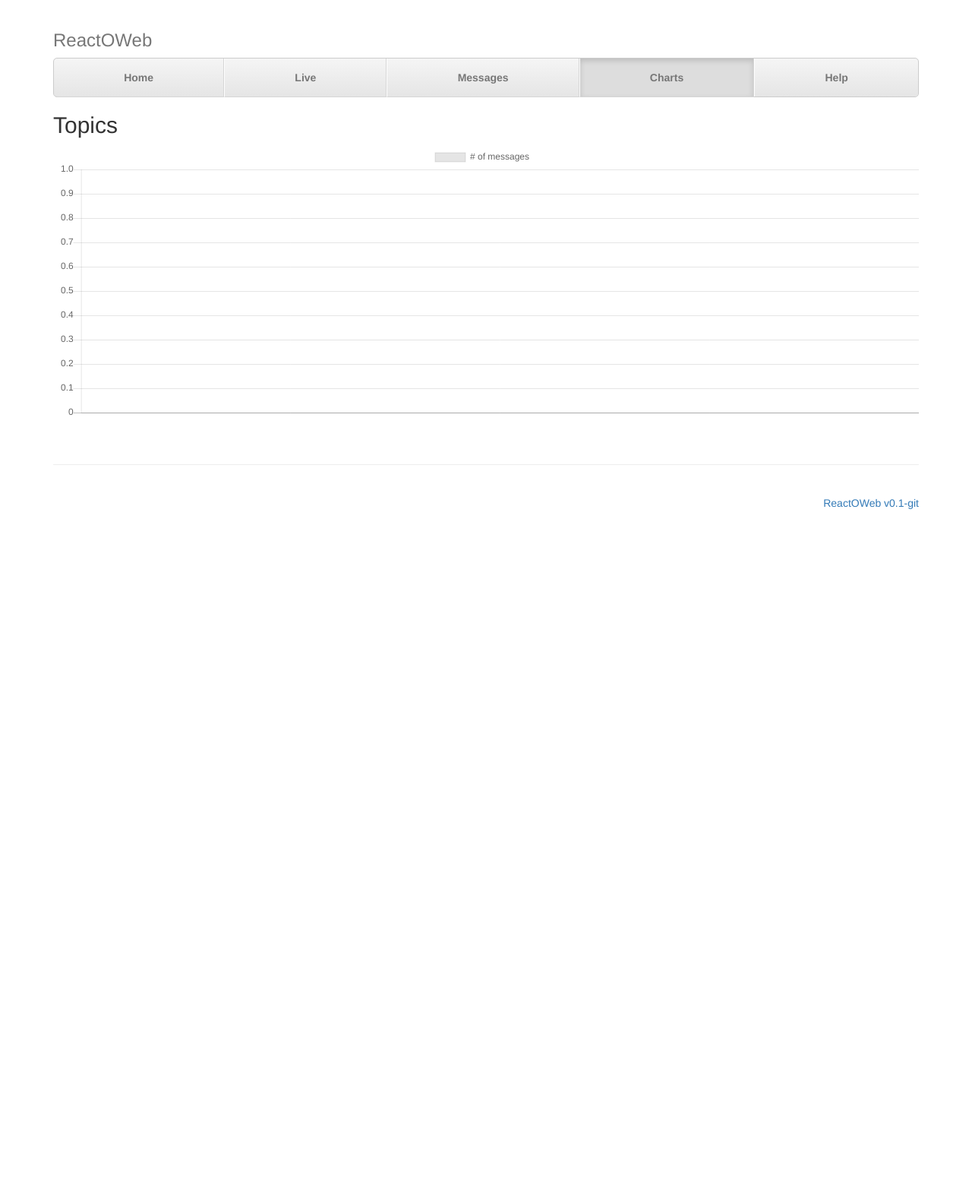
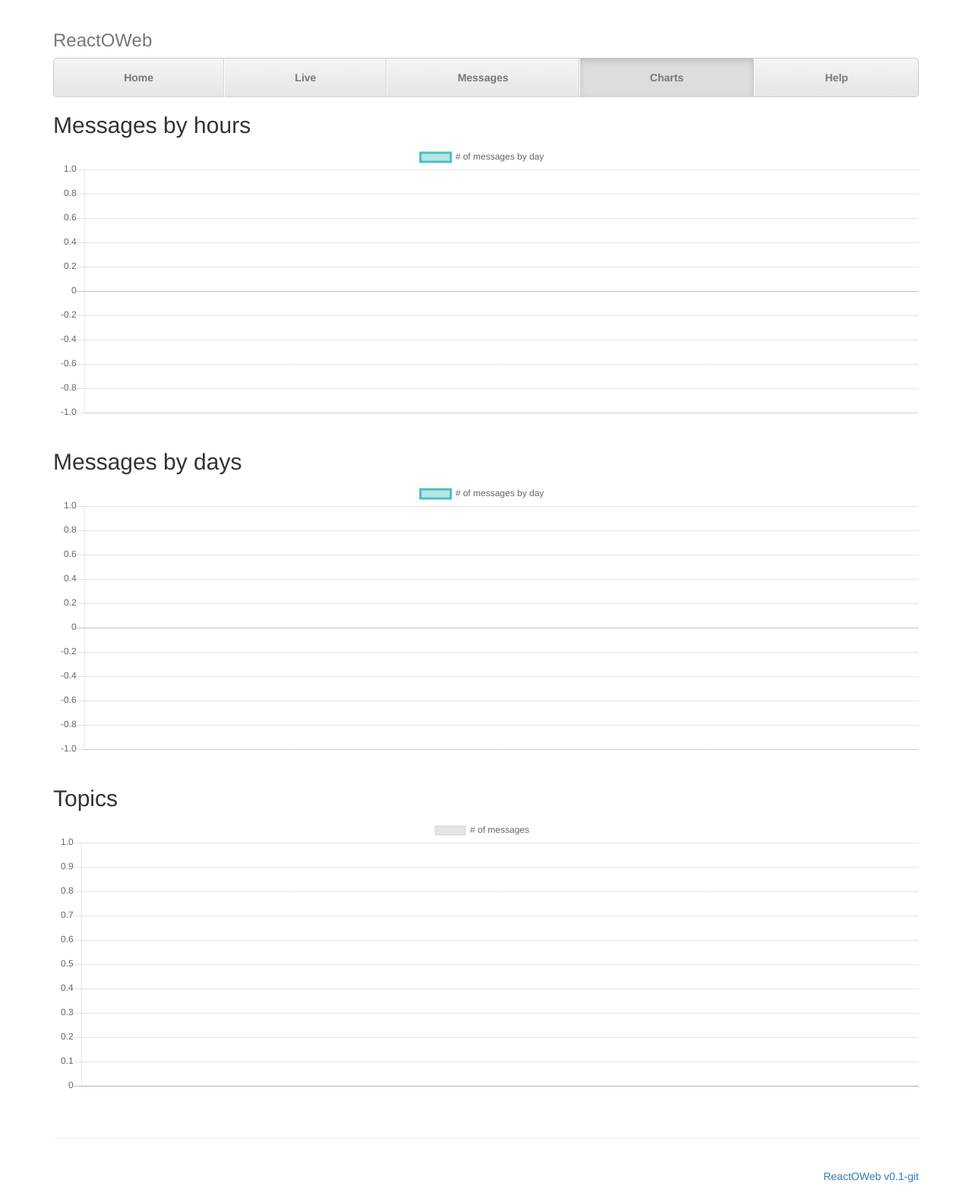
Before and after one commit to ivoire/ReactOWeb, a Django app: template ReactOWeb/templates/ReactOWeb/charts.html in a window 1280 px wide. Shown: the whole page at 76% size. Before the commit the page ends 670 px from the top, so only its background shows below. Run offline with Django 3.2, Linux system fonts and the light colour scheme; the template is opened without the code that fills it, so the values that code supplies are empty; some libraries are stand-ins or nearby versions.

Commit message:
Chart: add per day and per hour charts

```diff
--- a/ReactOWeb/templates/ReactOWeb/charts.html
+++ b/ReactOWeb/templates/ReactOWeb/charts.html
@@ -7,6 +7,14 @@
 
 {% block body %}
 <div class="row">
+  <div class="col-md-12">
+    <h2>Messages by hours</h2>
+    <canvas id="messages_by_hours" height="100"></canvas>
+  </div>
+  <div class="col-md-12">
+    <h2>Messages by days</h2>
+    <canvas id="messages_by_days" height="100"></canvas>
+  </div>
   <div class="col-md-12">
     <h2>Topics</h2>
     <canvas id="topics" height="100"></canvas>
@@ -18,8 +26,55 @@
 <script src="{% get_static_prefix %}ReactOWeb/js/Chart-v2.1.5.min.js"></script>
 <script>
 $(document).ready(function() {
-  var ctx = $("#topics");
-  var myChart = new Chart(ctx, {
+  var messages_by_hours = new Chart($("#messages_by_hours"), {
+    type: 'line',
+    data: {
+        labels: [{% for msg in messages_by_hours %} "{{ msg.0 }}",{% endfor %}],
+        datasets: [{
+            label: '# of messages by day',
+            data: [{% for msg in messages_by_hours %} "{{ msg.1 }}",{% endfor %}],
+            fill: true,
+            backgroundColor: "rgba(75,192,192,0.4)",
+            borderColor: "rgba(75,192,192,1)",
+            pointBorderColor: "rgba(75,192,192,1)",
+            pointBackgroundColor: "#fff",
+            pointBorderWidth: 1,
+            pointHoverRadius: 5,
+            pointHoverBackgroundColor: "rgba(75,192,192,1)",
+            pointHoverBorderColor: "rgba(220,220,220,1)",
+            pointHoverBorderWidth: 2,
+            pointHitRadius: 10,
+        }]
+    },
+    options: {
+    }
+  });
+
+  var messages_by_days = new Chart($("#messages_by_days"), {
+    type: 'line',
+    data: {
+        labels: [{% for msg in messages_by_days %} "{{ msg.0 }}",{% endfor %}],
+        datasets: [{
+            label: '# of messages by day',
+            data: [{% for msg in messages_by_days %} "{{ msg.1 }}",{% endfor %}],
+            fill: true,
+            backgroundColor: "rgba(75,192,192,0.4)",
+            borderColor: "rgba(75,192,192,1)",
+            pointBorderColor: "rgba(75,192,192,1)",
+            pointBackgroundColor: "#fff",
+            pointBorderWidth: 1,
+            pointHoverRadius: 5,
+            pointHoverBackgroundColor: "rgba(75,192,192,1)",
+            pointHoverBorderColor: "rgba(220,220,220,1)",
+            pointHoverBorderWidth: 2,
+            pointHitRadius: 10,
+        }]
+    },
+    options: {
+    }
+  })
+
+  var topicChart = new Chart($("#topics"), {
     type: 'bar',
     data: {
         labels: [{% for topic in topics %} "{{ topic.topic }}",{% endfor %}],
```
Also changed, not shown: ReactOWeb/views.py (+21 -2 lines).
